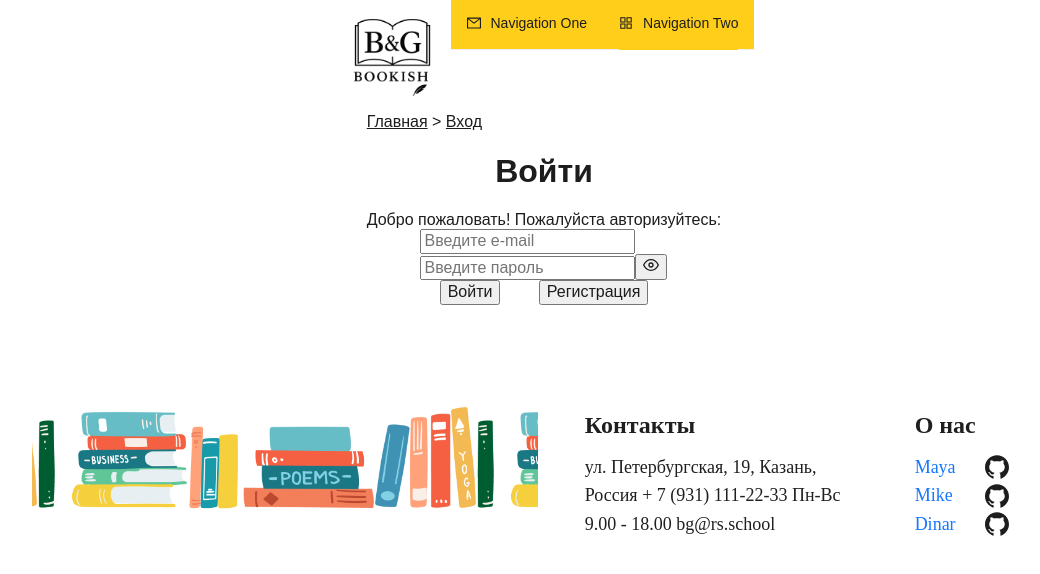
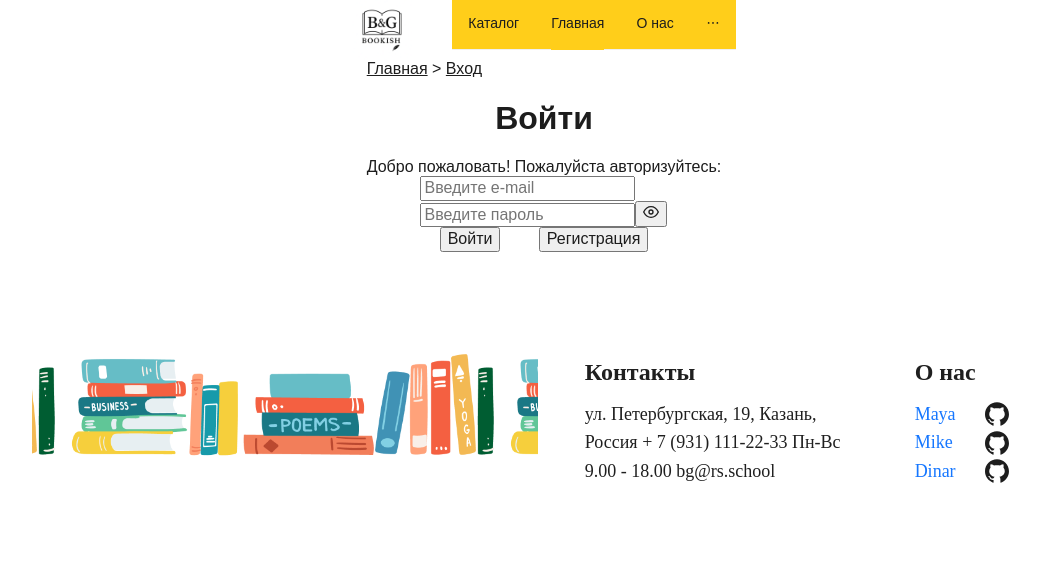
Before and after one commit to Korneim/eCommerce-Application, a React (Vite) app in the folder eCommerce-app/: page /login in a window 1280 px wide. Shown: the top 574 px of the page, without its empty margins (96-1136 px from the left). Built offline with nearby package versions, Linux system fonts and the light colour scheme; a web font is replaced by a local one.

Commit message:
feat: add link

```diff
--- a/eCommerce-app/src/components/header/Header.tsx
+++ b/eCommerce-app/src/components/header/Header.tsx
@@ -9,13 +9,13 @@ export const Header: FC = () => {
     const navigate = useNavigate();
 
     return (
-        <Flex>
+        <Flex gap={40}>
             <Flex
                 onClick={() => {
                     navigate(routes.root);
                 }}
             >
-                <Image width={117} height={113} src={logo} preview={false} />
+                <Image width={60} height={60} src={logo} preview={false} />
             </Flex>
             <NavigateBlock />
         </Flex>
--- a/eCommerce-app/src/components/header/Navigate.tsx
+++ b/eCommerce-app/src/components/header/Navigate.tsx
@@ -1,22 +1,40 @@
-import { AppstoreOutlined, MailOutlined } from '@ant-design/icons';
+import { ShoppingCartOutlined, UserOutlined } from '@ant-design/icons';
 import type { MenuProps } from 'antd';
 import { Menu } from 'antd';
 import { useNavigate } from 'react-router-dom';
 import type { FC } from 'react';
 import { useState } from 'react';
+import { routes } from '../../utils/router/routes.ts';
+import css from './header.module.scss';
 
 type MenuItem = Required<MenuProps>['items'][number];
 
 const items: MenuItem[] = [
     {
-        label: 'Navigation One',
-        key: '/login',
-        icon: <MailOutlined />,
+        label: 'Каталог',
+        key: routes.catalog,
     },
     {
-        label: 'Navigation Two',
-        key: '/',
-        icon: <AppstoreOutlined />,
+        label: 'Главная',
+        key: routes.root,
+    },
+    {
+        label: 'О нас',
+        key: routes.about,
+    },
+    {
+        label: 'Регистрация',
+        key: routes.register,
+    },
+    {
+        label: '',
+        key: routes.cart,
+        icon: <ShoppingCartOutlined className={css.icon} />,
+    },
+    {
+        label: '',
+        key: routes.login,
+        icon: <UserOutlined className={css.icon} />,
     },
 ];
 
@@ -30,13 +48,5 @@ export const NavigateBlock: FC = () => {
         navigate(e.key);
     };
 
-    return (
-        <Menu
-            style={{ width: '90%', height: 50, display: 'flex', justifyContent: 'space-evenly' }}
-            onClick={onClick}
-            selectedKeys={[current]}
-            mode="horizontal"
-            items={items}
-        />
-    );
+    return <Menu className={css.menu} onClick={onClick} selectedKeys={[current]} mode="horizontal" items={items} />;
 };
--- /dev/null
+++ b/eCommerce-app/src/components/header/header.module.scss
@@ -0,0 +1,11 @@
+.menu {
+  display: flex;
+  width: 90%;
+  height: 50px;
+  justify-content: end;
+}
+
+.icon {
+  padding-left: 4px;
+  font-size: 20px;;
+}
```
